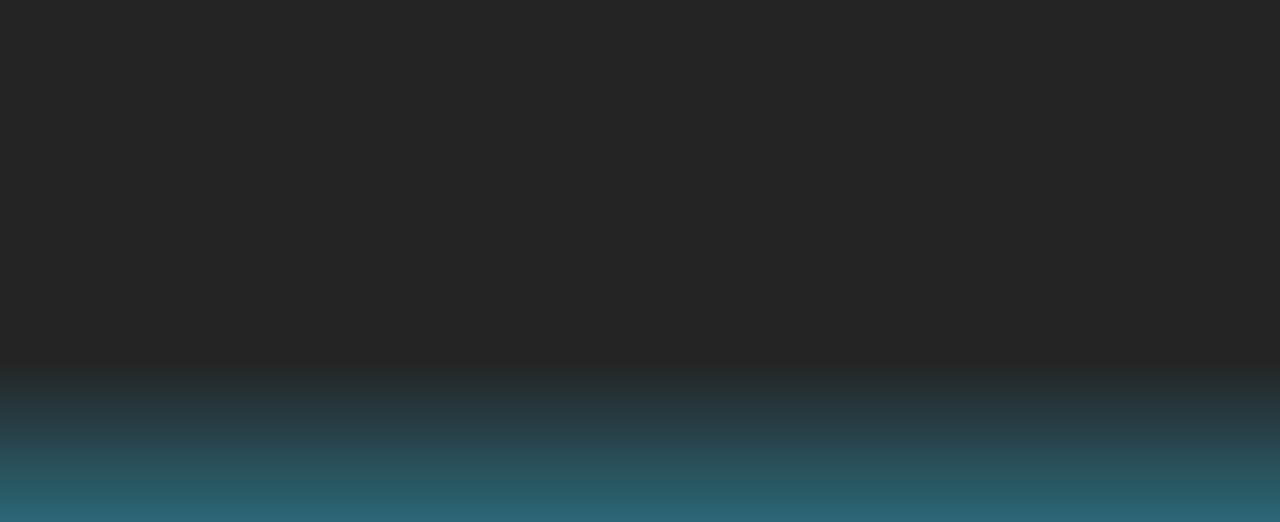
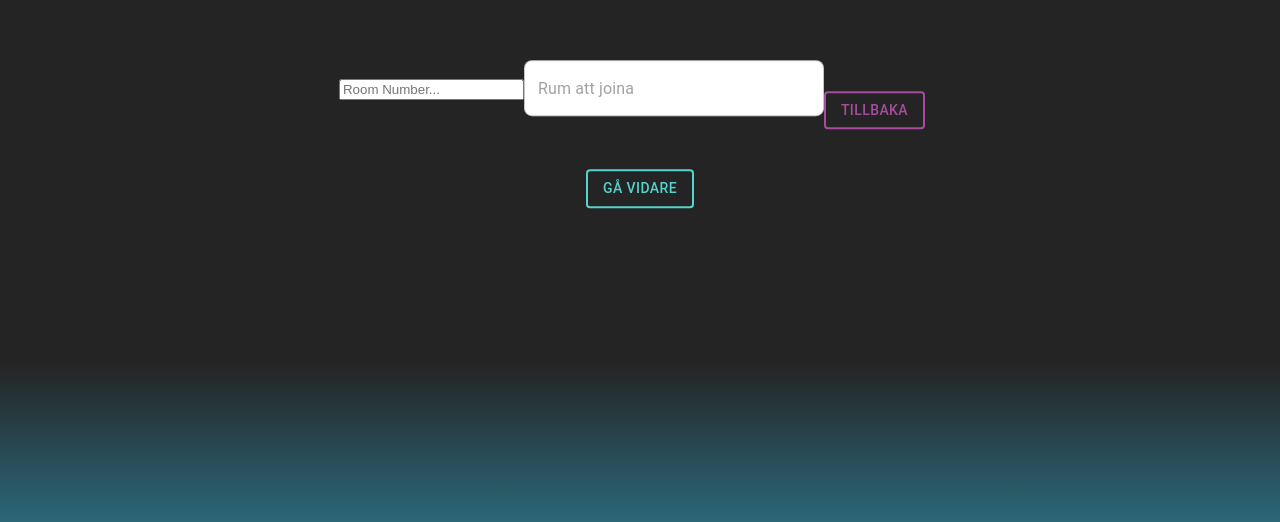
Before and after one commit to grdphilip/Musicappfrontend, a React (Create React App) app: page /join in a window 1280 px wide. Before the commit this address had no page. Shown: the part 278-800 px from the top of the page. Built offline with nearby package versions, Linux system fonts and the light colour scheme; no server answers.

Commit message:
Set up connection between rooms

```diff
--- a/package.json
+++ b/package.json
@@ -16,6 +16,7 @@
     "react-spinner": "^0.2.7",
     "react-spinners": "^0.13.7",
     "recoil": "^0.7.6",
+    "socket.io-client": "^4.5.4",
     "web-vitals": "^2.1.4"
   },
   "scripts": {
--- a/src/App.js
+++ b/src/App.js
@@ -1,10 +1,14 @@
 import logo from "./logo.svg";
+import React from "react";
 import { BrowserRouter, Routes, Route } from "react-router-dom";
 import "./App.css";
-import { Typography } from "@mui/material";
+import { Typography, Zoom } from "@mui/material";
 import Homepage from "./pages/Homepage";
 import CreateQuizPage from "./pages/CreateQuizPage";
 import LobbyPage from "./pages/LobbyPage";
+import JoinRoom from "./pages/JoinRoom";
+import { SocketContext, socket } from "./context/socket";
+import {RecoilRoot} from 'recoil';
 
 
 const BASE_URL = process.env.REACT_APP_BASE_URL;
@@ -12,13 +16,18 @@ const BASE_URL = process.env.REACT_APP_BASE_URL;
 function App() {
   return (
     <div className="App">
-      <BrowserRouter>
-        <Routes>
-          <Route path="/" element={<Homepage />}/>
-          <Route path="/create" element={<CreateQuizPage />}/>
-          <Route path="/lobby" element={<LobbyPage/>}/>
-        </Routes>
-      </BrowserRouter>
+      <RecoilRoot>
+      <SocketContext.Provider value={socket}>
+        <BrowserRouter>
+          <Routes>
+            <Route path="/" element={<Homepage />} />
+            <Route path="/create" element={<CreateQuizPage />} />
+            <Route path="/lobby" element={<LobbyPage />} />
+            <Route path="/join" element={<JoinRoom/>}/>
+          </Routes>
+        </BrowserRouter>
+      </SocketContext.Provider>
+      </RecoilRoot>
     </div>
   );
 }
--- /dev/null
+++ b/src/context/socket.js
@@ -0,0 +1,7 @@
+import io from "socket.io-client"
+import React from 'react'
+
+/* https://dev.to/bravemaster619/how-to-use-socket-io-client-correctly-in-react-app-o65 */
+
+export const socket = io.connect("http://localhost:3000");
+export const SocketContext = React.createContext();
--- a/src/pages/CreateQuizPage.js
+++ b/src/pages/CreateQuizPage.js
@@ -1,13 +1,16 @@
-import React, { useState, useEffect } from "react";
+import React, { useState, useEffect, useContext  } from "react";
 import {Typography,Box,Button} from "@mui/material";
 import TextField from "@mui/material/TextField";
 import OutlinedInput from "@mui/material/OutlinedInput";
 import MenuItem from "@mui/material/MenuItem";
 import RingLoader from "react-spinners/RingLoader";
-import { Navigate, useNavigate } from "react-router-dom";
+import { Navigate, useNavigate} from "react-router-dom";
+import {SocketContext} from '../context/socket';
 
 
 const CreateQuizPage = () => {
+
+  const socket = useContext(SocketContext)
   const navigate = useNavigate("");
 
   const returnHome = () => {
@@ -43,7 +46,11 @@ const CreateQuizPage = () => {
   };
 
   const createRoom = async () => {
-    const res = await fetch("http://localhost:3000/rooms/", {
+
+
+
+    /*
+    const res = await fetch(process.env.REACT_APP_BASE_URL + '/rooms', {
       method: "POST",
       headers: { "Content-Type": "application/json" },
       body: JSON.stringify({
@@ -54,8 +61,13 @@ const CreateQuizPage = () => {
     })
       .then((response) => response.json())
       .then((data) => console.log(data));
+      */
       navigate('../lobby')
   };
+
+
+
+
 
   useEffect(() => {
     setLoading(true);
@@ -63,6 +75,7 @@ const CreateQuizPage = () => {
       setLoading(false);
     }, 3000);
   }, []);
+
 
   return (
     <div className="center">
--- a/src/pages/Homepage.js
+++ b/src/pages/Homepage.js
@@ -29,7 +29,6 @@ const Homepage = () => {
 
   const handleJoinRoom = async () => {
 
-
     const res = await fetch(process.env.REACT_APP_BASE_URL + '/rooms', {
       method: 'GET',
       headers: {
@@ -38,6 +37,7 @@ const Homepage = () => {
     });
     const data = await res.json()
     console.log(data)
+    navigate('./join')
     return data
 
   };
@@ -71,6 +71,13 @@ const Homepage = () => {
       >
         Create quiz
       </Button>
+      <Button
+        variant="outlined"
+
+        sx={{ mt: 1.5, width: 250, height: 60, border: 3, borderRadius: 3 , color: "#3B8CD3",}}
+      >
+        Leaderboard
+      </Button>
       <Box sx={{mt:12}}>
       <ScaleLoader color="#55D3CC" speedMultiplier="0.5"/>
       </Box>
--- /dev/null
+++ b/src/pages/JoinRoom.js
@@ -0,0 +1,58 @@
+import { Typography, OutlinedInput, Button } from "@mui/material";
+import React from "react";
+import { useEffect, useState, useContext } from "react";
+import { Navigate, useNavigate } from "react-router-dom";
+import { SocketContext } from "../context/socket";
+import {useRecoilState} from 'recoil';
+import {room as roomAtom} from "../recoil/atoms"
+
+const JoinRoom = () => {
+  const [room, setRoom] = useRecoilState(roomAtom)
+  const socket = useContext(SocketContext);
+  const navigate = useNavigate();
+
+  // Messages States
+
+  const joinRoom = () => {
+    if (room !== "") {
+      socket.emit("join_room", room);
+      console.log(room)
+      navigate('../lobby')
+    }
+  };
+
+  return (
+    <div className="center">
+      <input placeholder="Room Number..." />
+      <OutlinedInput
+        sx={{
+          mt: 3,
+          backgroundColor: "white",
+          width: 300,
+          borderRadius: 2,
+        }}
+        placeholder="Rum att joina"
+        onChange={(event) => {
+          setRoom(event.target.value);
+        }}
+      />
+
+      <Button
+        variant="outlined"
+        onClick={() => navigate("../")}
+        sx={{ mt: 5, mr: 2, color: "#A74C9E", border: 2 }}
+      >
+        Tillbaka
+      </Button>
+      <Button
+        variant="outlined"
+        onClick={joinRoom}
+        sx={{ mt: 5, border: 2, color: "#55D3CC" }}
+      >
+        Gå vidare
+      </Button>
+    </div>
+  );
+};
+
+export default JoinRoom;
--- a/src/pages/LobbyPage.js
+++ b/src/pages/LobbyPage.js
@@ -1,33 +1,43 @@
-import React, { useState } from "react";
+import React, { useEffect, useState, useContext } from "react";
 import { Button, Typography, Box } from "@mui/material/";
+import { SocketContext } from "../context/socket";
+import { useRecoilValue } from "recoil";
+import { room as roomAtom } from "../recoil/atoms";
 
 export const LobbyPage = () => {
-  const [key, setKey] = useState("");
+  const socket = useContext(SocketContext);
+  const [message, setMessage] = useState("");
+  const [messageReceived, setMessageReceived] = useState("");
+  const room = useRecoilValue(roomAtom);
 
-  const getRoomKey = async () => {
-    const res = await fetch("http://localhost:3000/rooms/", {
-      method: "GET",
-      headers: {
-        "content-type": "application/json",
-      },
+  const sendMessage = () => {
+    socket.emit("send_message", { message, room });
+  };
+
+  useEffect(() => {
+    socket.on("receive_message", (data) => {
+      setMessageReceived(data.message);
     });
-    const data = await res.json();
-    setKey(data[21].key);
-
-    return data;
-  };
+  }, [socket]);
 
   return (
     <div className="center">
+      <input
+        placeholder="Message..."
+        onChange={(event) => {
+          setMessage(event.target.value);
+        }}
+      />
+      <button onClick={sendMessage}> Send Message</button>
       <Typography
         sx={{
           pt: 30,
           fontFamily: "Montserrat",
-          fontSize: 18,
+          fontSize: 60,
           color: "#55D3CC",
         }}
       >
-       Koden till rummet är: {key}
+        {messageReceived}
       </Typography>
     </div>
   );
--- a/src/recoil/atoms.js
+++ b/src/recoil/atoms.js
@@ -1,6 +1,6 @@
 import { atom } from 'recoil';
 
-export const roomkey = atom({
-    key: "roomkey",
+export const room = atom({
+    key: "room",
     default: []
 });
```
Also changed, not shown: 1 other file (tests, documents, lock files or other folders).
